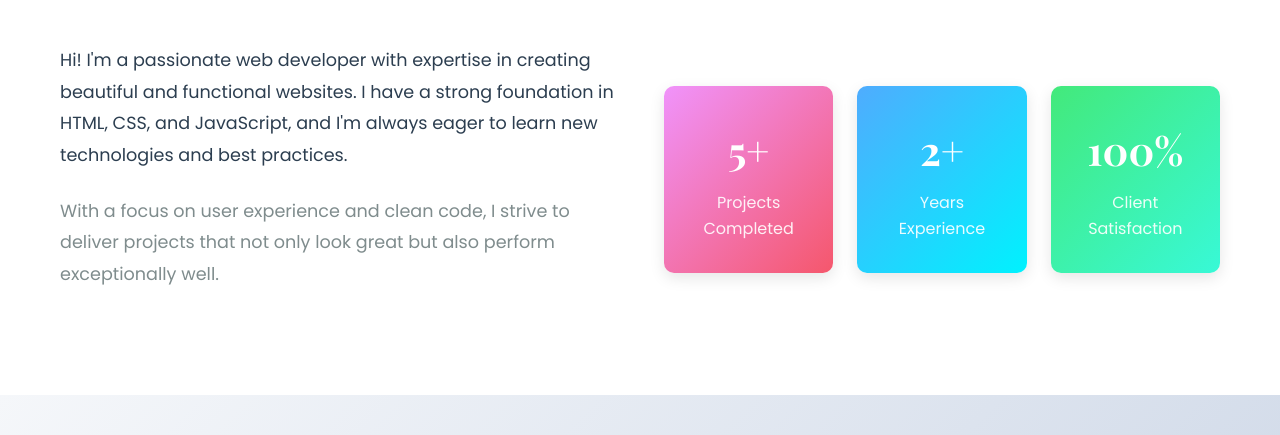
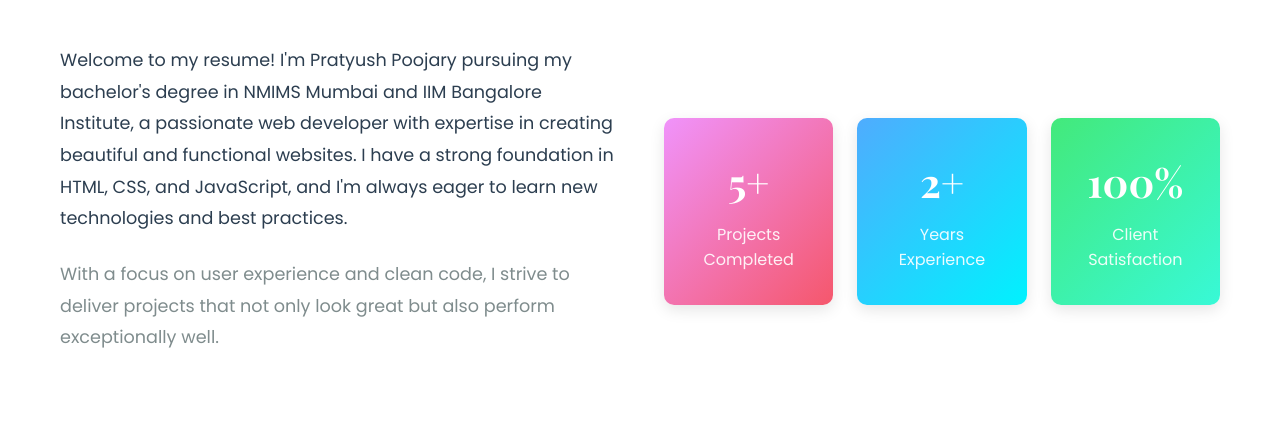
Before and after one commit to PJPD1/My-resume-IIM, a plain HTML site: page index.html in a window 1280 px wide. Shown: the part 768-1203 px from the top of the page. Drawn offline with nearby package versions, Linux system fonts and the light colour scheme.

Commit message:
Update About Me section in index.html

```diff
--- a/index.html
+++ b/index.html
@@ -38,7 +38,7 @@
             <h2 class="section-title">About Me</h2>
             <div class="about-content">
                 <div class="about-text">
-                    <p>Hi! I'm a passionate web developer with expertise in creating beautiful and functional websites. I have a strong foundation in HTML, CSS, and JavaScript, and I'm always eager to learn new technologies and best practices.</p>
+                    <p>Welcome to my resume!  I'm Pratyush Poojary pursuing my bachelor's degree in NMIMS Mumbai and IIM Bangalore Institute, a passionate web developer with expertise in creating beautiful and functional websites. I have a strong foundation in HTML, CSS, and JavaScript, and I'm always eager to learn new technologies and best practices.</p>
                     <p>With a focus on user experience and clean code, I strive to deliver projects that not only look great but also perform exceptionally well.</p>
                 </div>
                 <div class="about-stats">
```
